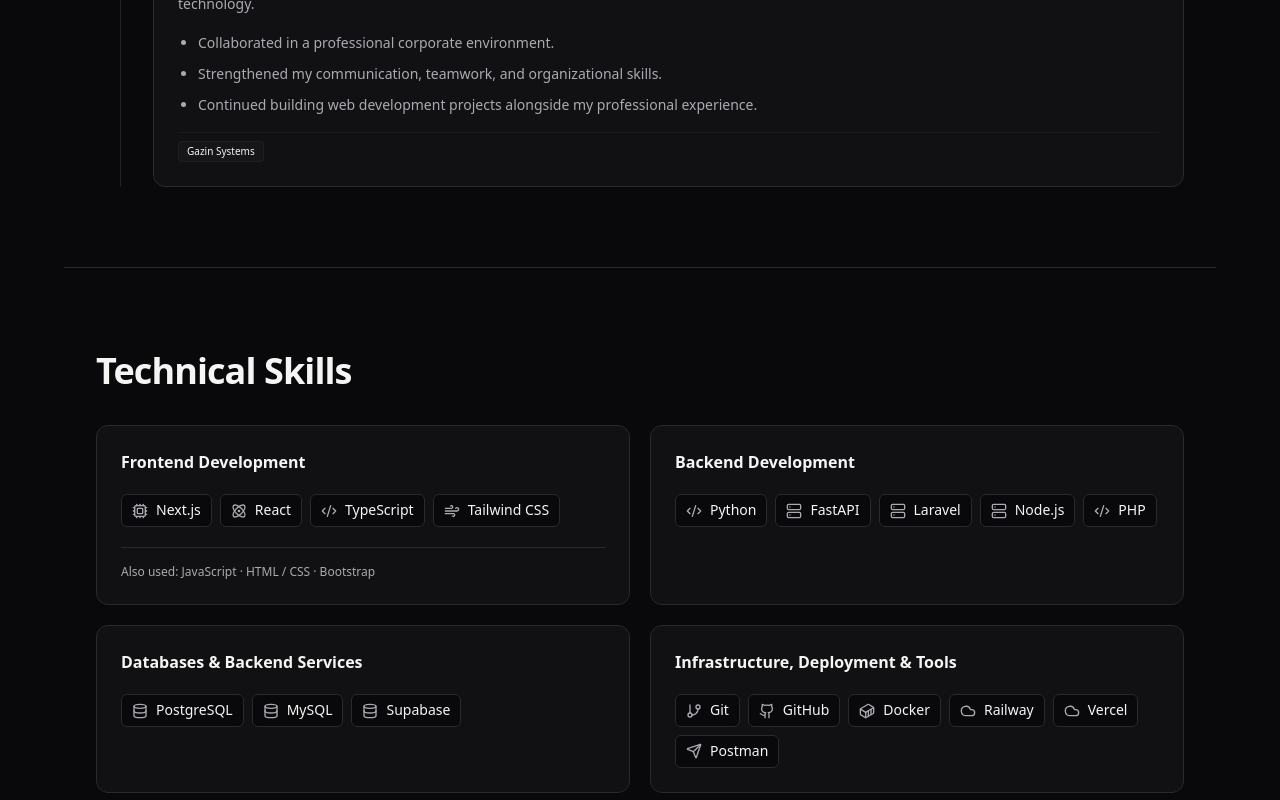
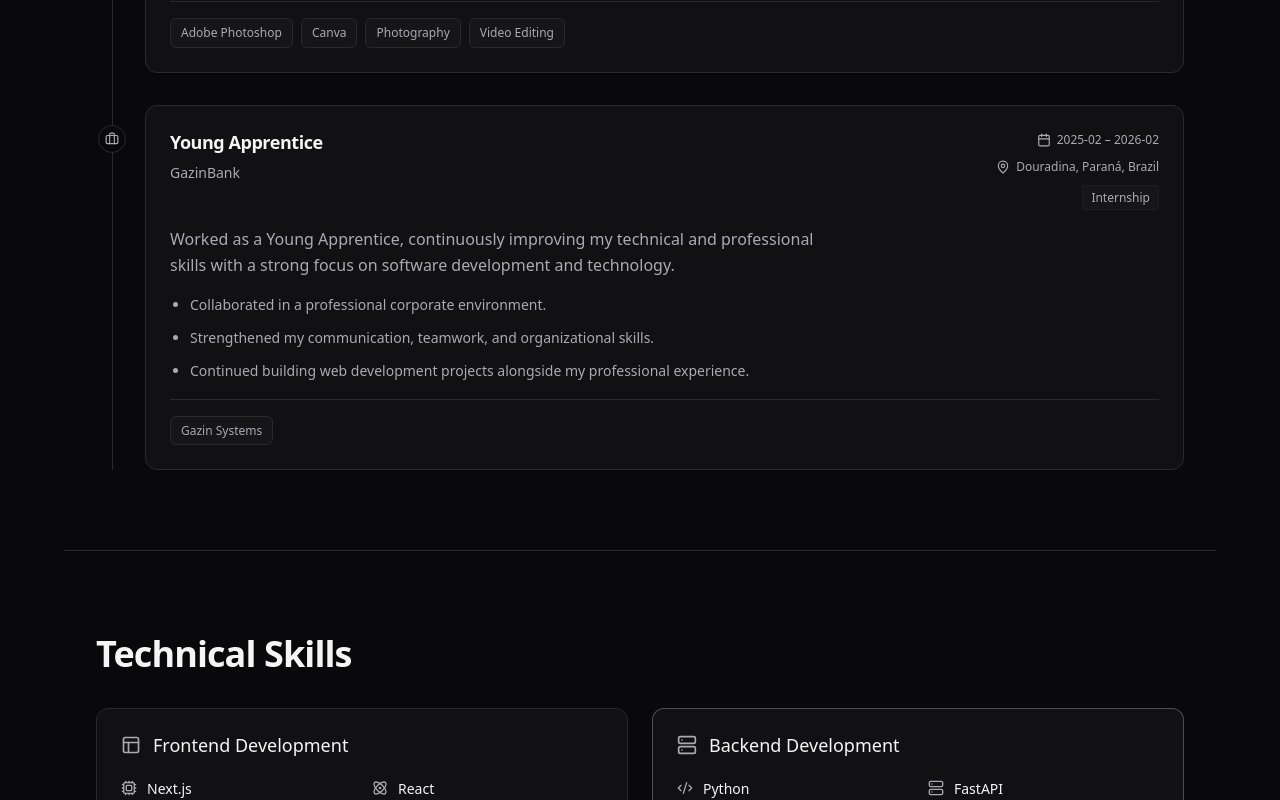
Before and after one commit to Vituinho/Portfolio, a Next.js app: page / in a window 1280 px wide. Shown: the part 3580-4380 px from the top of the page. Built offline with nearby package versions, Linux system fonts and the light colour scheme.

Commit message:
style: refine experience and skills sections

```diff
--- a/src/components/sections/Experience.tsx
+++ b/src/components/sections/Experience.tsx
@@ -16,7 +16,7 @@ export default function Experience() {
         initial={{ opacity: 0, y: 20 }}
         whileInView={{ opacity: 1, y: 0 }}
         viewport={{ once: true, margin: "-100px" }}
-        transition={{ duration: 0.6 }}
+        transition={{ duration: 0.3 }}
         className="w-full"
       >
         <h2 className="section-title">
@@ -24,7 +24,7 @@ export default function Experience() {
         </h2>
 
         {/* Timeline Layout */}
-        <div className="relative pl-6 md:pl-8 border-l border-border-custom/80 ml-4 md:ml-6 flex flex-col gap-10">
+        <div className="relative pl-5 md:pl-8 border-l border-border-custom ml-3 md:ml-4 flex flex-col gap-6 sm:gap-8">
           {experienceData.map((exp, idx) => {
             const displayEndDate = exp.endDate
               ? exp.endDate
@@ -33,7 +33,7 @@ export default function Experience() {
             return (
               <div key={idx} className="relative">
                 {/* Timeline Bullet Dot */}
-                <span className="absolute -left-[35px] md:-left-[43px] top-1.5 flex items-center justify-center w-8 h-8 rounded-full bg-bg-primary border border-border-custom text-accent-custom shadow-sm">
+                <span className="absolute -left-[33px] md:-left-[47px] top-5 flex items-center justify-center size-6 md:size-7 rounded-full bg-bg-primary border border-border-custom text-text-secondary">
                   <Briefcase className="w-3.5 h-3.5" />
                 </span>
 
@@ -42,28 +42,28 @@ export default function Experience() {
                   initial={{ opacity: 0, x: -15 }}
                   whileInView={{ opacity: 1, x: 0 }}
                   viewport={{ once: true }}
-                  transition={{ duration: 0.4, delay: idx * 0.1 }}
+                  transition={{ duration: 0.25, delay: idx * 0.05 }}
                 >
                   <Card hoverEffect={false} className={`flex flex-col gap-4 ${!exp.endDate ? 'border-text-secondary/50 bg-bg-secondary md:p-8' : ''}`}>
                     {/* Header */}
-                    <div className="flex flex-col md:flex-row md:items-start justify-between gap-2">
-                      <div>
+                    <div className="flex flex-col md:flex-row md:items-start justify-between gap-4">
+                      <div className="min-w-0">
                         {!exp.endDate && <span className="info-badge mb-3 text-xs">{locale === 'pt' ? 'Experiência atual' : 'Current experience'}</span>}
-                        <h3 className="font-extrabold text-lg text-text-primary">
+                        <h3 className={`font-semibold leading-snug tracking-tight text-text-primary ${!exp.endDate ? 'text-xl sm:text-2xl' : 'text-lg'}`}>
                           {exp.position[locale]}
                         </h3>
-                        <p className="text-sm font-semibold text-accent-custom mt-0.5">
+                        <p className="text-sm font-medium text-text-secondary mt-2">
                           {exp.company}
                         </p>
                       </div>
 
-                      <div className="flex flex-col md:items-end gap-1 text-xs text-text-secondary">
+                      <div className="flex flex-wrap md:flex-col md:items-end md:shrink-0 gap-x-4 gap-y-2 text-xs leading-relaxed text-text-secondary">
                         <span className="flex items-center gap-1.5 font-medium">
                           <Calendar className="w-3.5 h-3.5" />
                           {exp.startDate ? `${exp.startDate} – ${displayEndDate}` : displayEndDate}
                         </span>
                         <span className="flex items-center gap-1.5">
-                          <MapPin className="w-3.5 h-3.5" />
+                          <MapPin className="w-3.5 h-3.5 shrink-0" />
                           {exp.location[locale]}
                         </span>
                         {exp.employmentType && <span className="px-2 py-0.5 rounded bg-bg-secondary border border-border-custom/50 max-w-max">
@@ -73,13 +73,13 @@ export default function Experience() {
                     </div>
 
                     {/* Description */}
-                    <p className="text-sm text-text-secondary leading-relaxed">
+                    <p className="max-w-[72ch] text-sm sm:text-base text-text-secondary leading-relaxed">
                       {exp.description[locale]}
                     </p>
 
                     {/* Achievements List */}
                     <div className="flex flex-col gap-2">
-                      <ul className="list-disc pl-5 text-sm text-text-secondary flex flex-col gap-2">
+                      <ul className="max-w-[80ch] list-disc pl-5 text-sm text-text-secondary flex flex-col gap-2.5">
                         {exp.achievements[locale].map((item, id) => (
                           <li key={id} className="leading-relaxed">{item}</li>
                         ))}
@@ -87,11 +87,11 @@ export default function Experience() {
                     </div>
 
                     {/* Tech Stack used */}
-                    <div className="flex flex-wrap gap-1.5 pt-2 border-t border-border-custom/40">
+                    <div className="flex flex-wrap gap-2 pt-4 border-t border-border-custom">
                       {exp.technologies.map((tech) => (
                         <span
                           key={tech}
-                          className="px-2 py-0.5 rounded bg-bg-secondary border border-border-custom/50 text-[10px] text-text-primary font-medium"
+                          className="tech-tag"
                         >
                           {tech}
                         </span>
--- a/src/components/sections/Skills.tsx
+++ b/src/components/sections/Skills.tsx
@@ -8,22 +8,24 @@ import type { SkillCategory } from '@/types/portfolio';
 
 const icons = { Atom, Cloud, Code2, Container, Cpu, Database, FileCode, GitBranch, Github, Layout, Send, Server, Wind, Workflow };
 const categories: SkillCategory[] = ['frontend', 'backend', 'databases', 'tools', 'other'];
+const categoryIcons = { frontend: Layout, backend: Server, databases: Database, tools: Container, other: Workflow };
 
 export default function Skills() {
   const { locale, t } = useI18n();
   return (
     <section id="skills" className="section-shell">
       <h2 className="section-title">{t.skills.title}</h2>
-      <div className="grid md:grid-cols-2 gap-5">
+      <div className="grid md:grid-cols-2 gap-6">
         {categories.map(category => {
           const group = skillsData.filter(skill => skill.category === category);
+          const CategoryIcon = categoryIcons[category as keyof typeof categoryIcons] ?? Code2;
           return (
-            <Card key={category} hoverEffect={false} className={category === 'other' ? 'md:col-span-2' : ''}>
-              <h3 className="font-semibold mb-5">{t.skills.categories[category]}</h3>
-              <ul className="flex flex-wrap gap-2">
+            <Card key={category} hoverEffect={false} className={`${category === 'other' ? 'md:col-span-2' : ''} ${category === 'backend' ? 'border-text-secondary/40' : ''}`}>
+              <h3 className="flex items-start gap-3 text-lg font-medium leading-snug mb-5"><CategoryIcon className="size-5 shrink-0 mt-0.5 text-text-secondary" />{t.skills.categories[category]}</h3>
+              <ul className={`grid gap-x-5 gap-y-3 ${category === 'other' ? 'sm:grid-cols-2 lg:grid-cols-3' : 'grid-cols-2'}`}>
                 {group.filter(skill => !skill.supporting).map(skill => {
                   const Icon = icons[skill.icon as keyof typeof icons] ?? Code2;
-                  return <li key={skill.name} className="info-badge text-sm"><Icon className="size-4 text-text-secondary" />{skill.localizedName?.[locale] ?? skill.name}</li>;
+                  return <li key={skill.name} className="min-w-0 flex items-start gap-2.5 text-sm leading-relaxed"><Icon className="size-4 shrink-0 mt-0.5 text-text-secondary" /><span>{skill.localizedName?.[locale] ?? skill.name}</span></li>;
                 })}
               </ul>
               {group.some(skill => skill.supporting) && (
```
